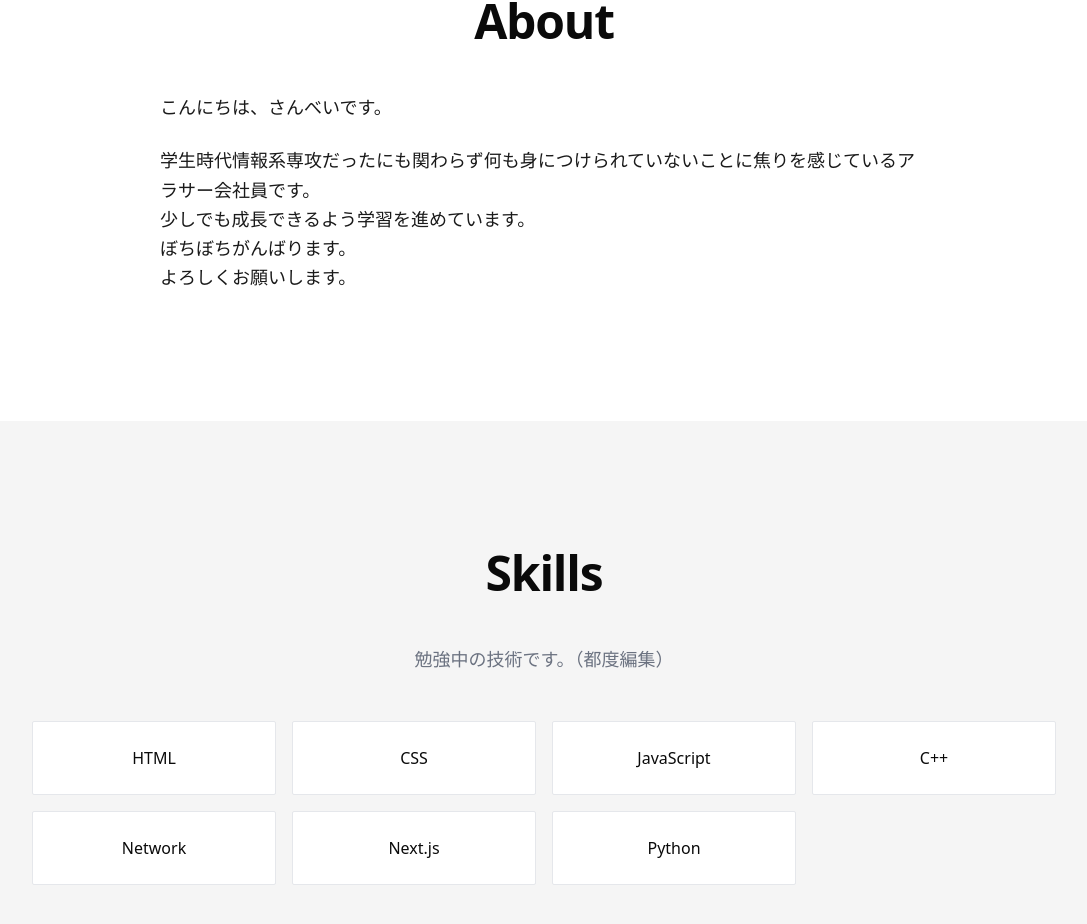
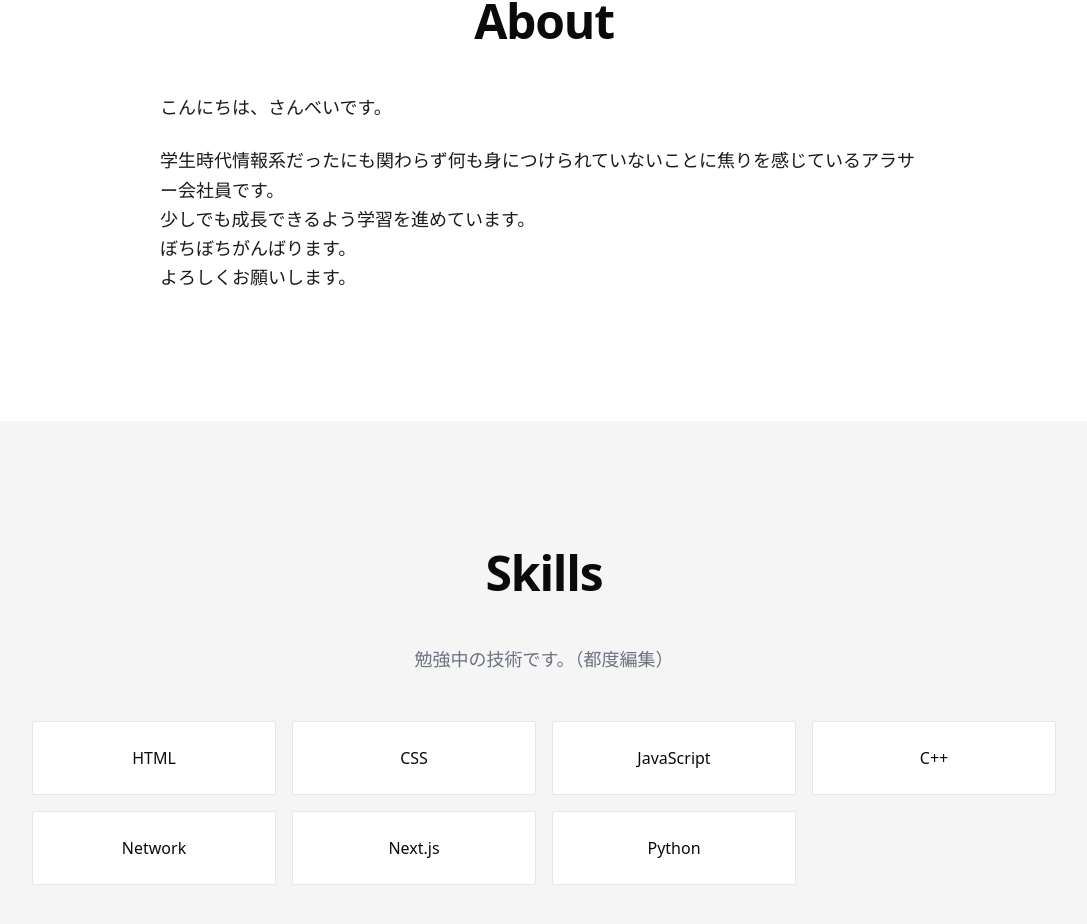
Before and after one commit to sanbay3/san_bay3_portfolio, a Next.js app: page / in a window 1280 px wide. Shown: the part 771-1695 px from the top of the page, without its empty margins (96-1183 px from the left). Built offline with nearby package versions, Linux system fonts and the light colour scheme.

Commit message:
Change discription of About

```diff
--- a/components/About.tsx
+++ b/components/About.tsx
@@ -16,7 +16,7 @@ export default function About() {
             こんにちは、さんべいです。
           </p>
           <p>
-            学生時代情報系専攻だったにも関わらず何も身につけられていないことに焦りを感じているアラサー会社員です。
+            学生時代情報系だったにも関わらず何も身につけられていないことに焦りを感じているアラサー会社員です。
             <br />少しでも成長できるよう学習を進めています。
             <br />ぼちぼちがんばります。
             <br />よろしくお願いします。
```
